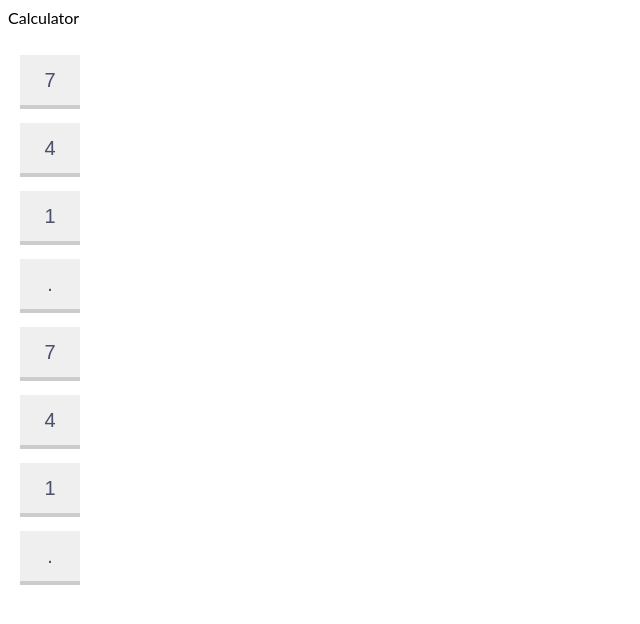
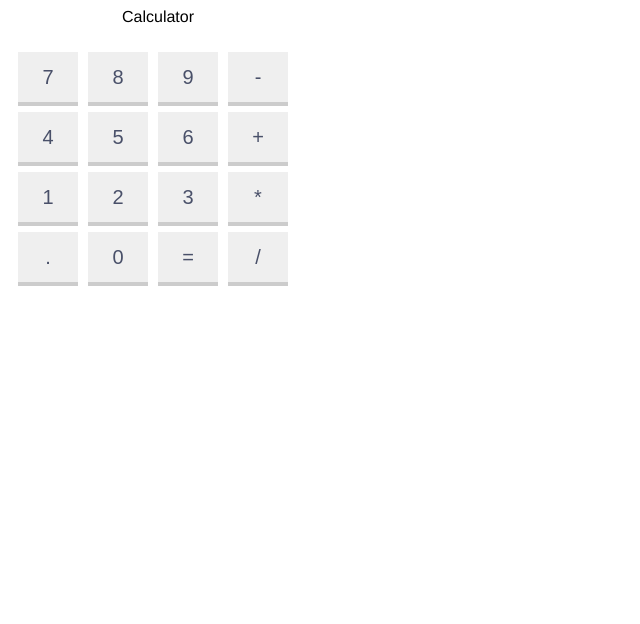
Before and after one commit to nevertheone/Angular-Calculator, an Angular app: page / in a window 1280 px wide. Shown: the top 624 px of the page, without its empty margins (0-640 px from the left). Built offline with nearby package versions, Linux system fonts and the light colour scheme.

Commit message:
3 files modified

```diff
--- a/src/app/app.component.css
+++ b/src/app/app.component.css
@@ -1,5 +1,12 @@
 p {
-  font-family: Lato;
+  font-family: 'Franklin Gothic Medium', 'Arial Narrow', Arial, sans-serif;
+}
+.overlay {
+  width: 300px;
+  text-align: center;
+}
+.maindivcalculator {
+  width: 300px;
 }
 .btn-n {
   outline: 0;
--- a/src/app/app.component.html
+++ b/src/app/app.component.html
@@ -1,16 +1,20 @@
+<div class="overlay">
+  <span class="result"> {{ calc }} </span>
   <p>Calculator</p>
-<span class="result"> {{ calc }} </span>
-<table>
-  <tr *ngFor="let item of calcbuttons; let i = index">
-    <button class="btn-n" (click)="click(item)" *ngIf="i%4 == 0" >
+  <div
+    *ngFor="let item of calcbuttons; let i = index"
+    class="maindivcalculator"
+  >
+    <button class="btn-n" (click)="click(item)">
       {{ item.label }}
     </button>
-  </tr>
-  <tr *ngFor="let item of calcbuttons; let i = index">
-  <button class="btn-n" (click)="click(item)" *ngIf="i%4 == 0" >
+  </div>
+</div>
+<!-- <tr *ngFor="let item of calcbuttons; let i = index">
+    <button class="btn-n" (click)="click(item)" *ngIf="i % 4 == 0">
       {{ item.label }}
     </button>
-</tr>
+  </tr> -->
 <!-- <tr>
   <td *ngFor="let item of calcbuttons; let i = index">
   <button class="btn-n" (click)="click(item)" *ngIf="i  4">
@@ -50,4 +54,3 @@
     <button class="btn-o" (click)="calculate()">=</button>
     <button class="btn-o" (click)="cO(D)">/</button>
   </tr> -->
-</table>
--- a/src/app/app.component.ts
+++ b/src/app/app.component.ts
@@ -35,6 +35,8 @@ export class AppComponent {
 
   c(num: Number) {
     this.calc = this.calc + num;
+    if (this.calc == '187') {
+    }
   }
 
   cO(operator: string) {
```
Lines whose indentation alone changed are shown as unchanged.
